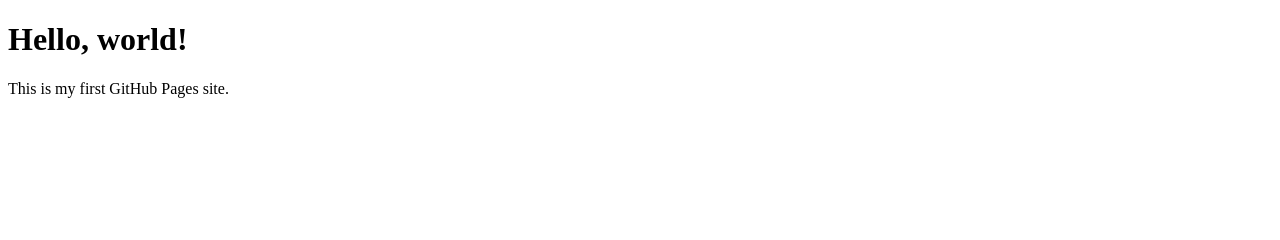
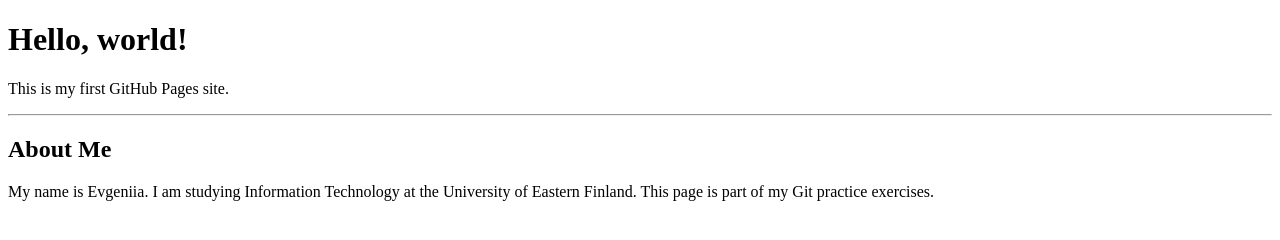
Before and after one commit to evgeniia-dev/portfolio-site, a plain HTML site: page index.html in a window 1280 px wide. Drawn offline with Linux system fonts and the light colour scheme.

Commit message:
Add hero section

```diff
--- a/index.html
+++ b/index.html
@@ -6,5 +6,13 @@
 <body>
   <h1>Hello, world!</h1>
   <p>This is my first GitHub Pages site.</p>
+
+  <hr>
+
+  <section>
+    <h2>About Me</h2>
+    <p>My name is Evgeniia. I am studying Information Technology at the University of Eastern Finland.
+       This page is part of my Git practice exercises.</p>
+  </section>
 </body>
 </html>
```
